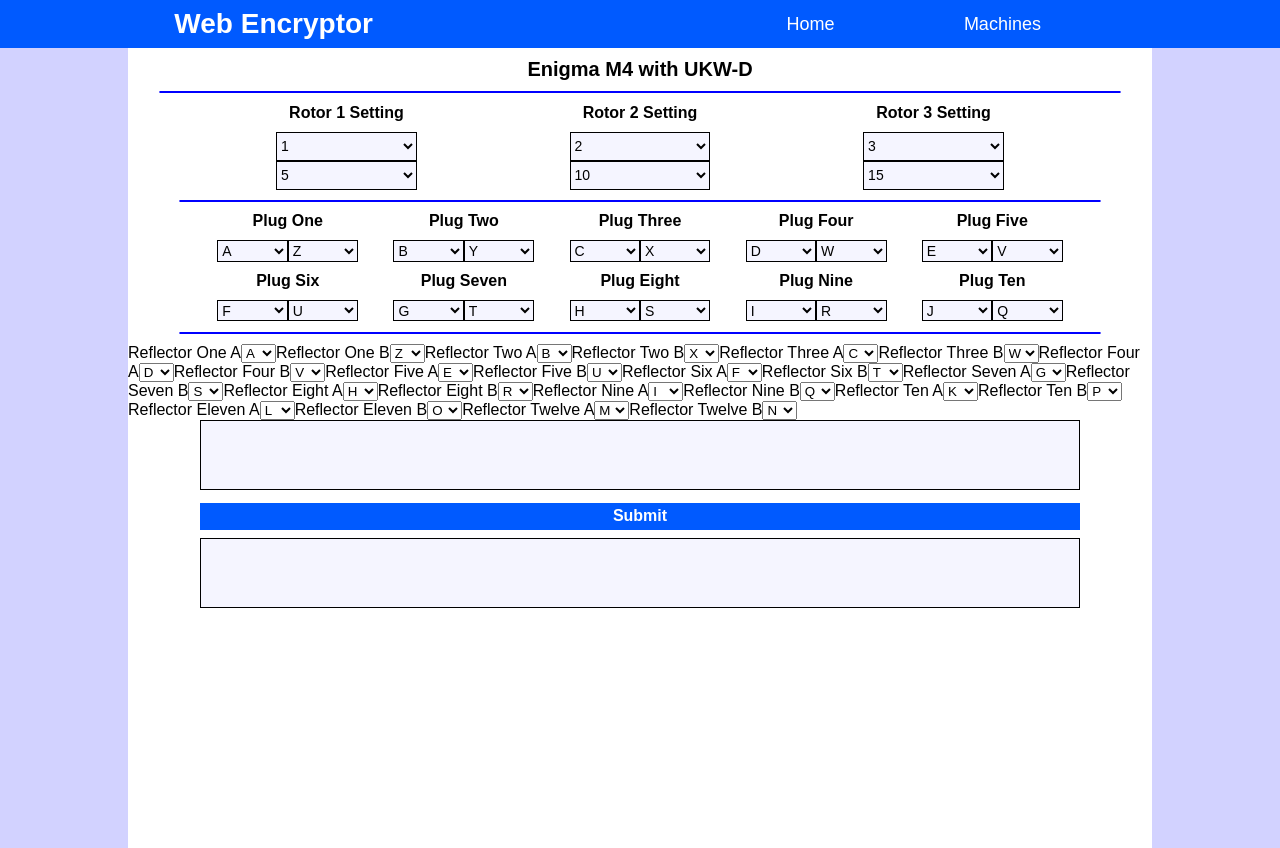
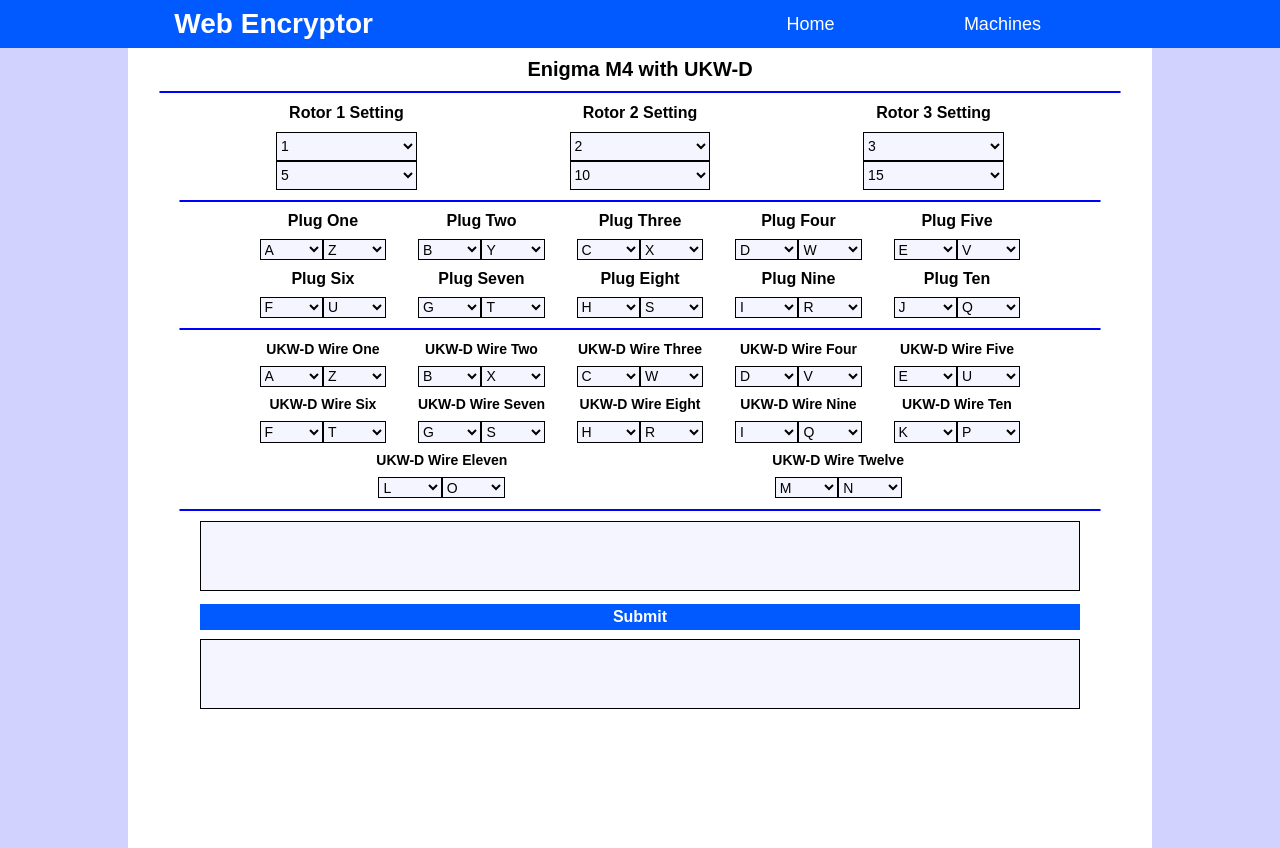
Before and after one commit to GabrielIDSM/Web-Encryptor, a React (Create React App) app: page /enigmam4ukwd in a window 1280 px wide. Built offline with nearby package versions, Linux system fonts and the light colour scheme.

Commit message:
Home page modified

```diff
--- a/src/App.css
+++ b/src/App.css
@@ -30,20 +30,6 @@
   left: 10%;
 }
 
-.MainLabel{
-  padding-top: 4%;
-  font-size: 40px;
-  text-align: center;
-}
-
-.NameLabel{
-  font-size: 32px;
-  text-align: right;
-  padding-right: 10%;
-  padding-top: 1%;
-  padding-bottom: 4%;
-}
-
 .Lines{
   width: 94%;
   margin: auto;
@@ -73,9 +59,7 @@
 .Description{
   font-size: 20px;
   text-align: justify;
-  margin-top: 3%;
-  margin-left: 5%;
-  margin-right: 5%;
+  margin: 1% 5% 1% 5%;
 }
 
 .MachinesList{
@@ -308,7 +292,6 @@
   width: 16%;
 }
 
-
 .FivePlugsDiv select{
   width: 50%;
   font-size: 14px;
@@ -316,3 +299,33 @@
   background-color: rgb(245, 245, 255);
   border: 1px solid;
 }
+
+.UKWDFivePlugsTitle{
+  margin: 1% 5% 0% 5%;
+  padding: 0% 2% 0% 2%;
+  font-size: 14px;
+  font-weight: bolder;
+  display: flex;
+  justify-content: space-around;
+  align-items: center;
+}
+
+.PlugboardFull{
+  margin: 1% 3% 0% 3%;
+  padding: 0% 2% 0% 2%;
+}
+
+.UKWD{
+  margin: 1% 3% 0% 3%;
+  padding: 0% 2% 0% 2%;
+}
+
+.PlugboardFull label{
+  width: 16%;
+  text-align: center;
+}
+
+.UKWD label{
+  width: 20%;
+  text-align: center;
+}
--- a/src/EnigmaM4UKWD.js
+++ b/src/EnigmaM4UKWD.js
@@ -15,50 +15,50 @@ class EnigmaM4UKWD extends Component {
         rotorOneWheelSet: 5,
         rotorTwoWheelSet: 10,
         rotorThreeWheelSet: 15,
-        plugOneA : 0,
-        plugOneB : 25,
-        plugTwoA : 1,
-        plugTwoB : 24,
-        plugThreeA : 2,
-        plugThreeB : 23,
-        plugFourA : 3,
-        plugFourB : 22,
-        plugFiveA : 4,
-        plugFiveB : 21,
-        plugSixA : 5,
-        plugSixB : 20,
-        plugSevenA : 6,
-        plugSevenB : 19,
-        plugEightA : 7,
-        plugEightB : 18,
-        plugNineA : 8,
-        plugNineB : 17,
-        plugTenA : 9,
-        plugTenB : 16,
-        reflectorOneA : 0,
-        reflectorOneB : 23,
-        reflectorTwoA : 1,
-        reflectorTwoB : 22,
-        reflectorThreeA : 2,
-        reflectorThreeB : 21,
-        reflectorFourA : 3,
-        reflectorFourB : 20,
-        reflectorFiveA : 4,
-        reflectorFiveB : 19,
-        reflectorSixA : 5,
-        reflectorSixB : 18,
-        reflectorSevenA : 6,
-        reflectorSevenB : 17,
-        reflectorEightA : 7,
-        reflectorEightB : 16,
-        reflectorNineA : 8,
-        reflectorNineB : 15,
-        reflectorTenA : 9,
-        reflectorTenB : 14,
-        reflectorElevenA : 10,
-        reflectorElevenB : 13,
-        reflectorTwelveA : 11,
-        reflectorTwelveB : 12
+        plugOneA: 0,
+        plugOneB: 25,
+        plugTwoA: 1,
+        plugTwoB: 24,
+        plugThreeA: 2,
+        plugThreeB: 23,
+        plugFourA: 3,
+        plugFourB: 22,
+        plugFiveA: 4,
+        plugFiveB: 21,
+        plugSixA: 5,
+        plugSixB: 20,
+        plugSevenA: 6,
+        plugSevenB: 19,
+        plugEightA: 7,
+        plugEightB: 18,
+        plugNineA: 8,
+        plugNineB: 17,
+        plugTenA: 9,
+        plugTenB: 16,
+        reflectorOneA: 0,
+        reflectorOneB: 23,
+        reflectorTwoA: 1,
+        reflectorTwoB: 22,
+        reflectorThreeA: 2,
+        reflectorThreeB: 21,
+        reflectorFourA: 3,
+        reflectorFourB: 20,
+        reflectorFiveA: 4,
+        reflectorFiveB: 19,
+        reflectorSixA: 5,
+        reflectorSixB: 18,
+        reflectorSevenA: 6,
+        reflectorSevenB: 17,
+        reflectorEightA: 7,
+        reflectorEightB: 16,
+        reflectorNineA: 8,
+        reflectorNineB: 15,
+        reflectorTenA: 9,
+        reflectorTenB: 14,
+        reflectorElevenA: 10,
+        reflectorElevenB: 13,
+        reflectorTwelveA: 11,
+        reflectorTwelveB: 12
       },
       responseMessage: ''
     }
@@ -1289,7 +1289,15 @@ class EnigmaM4UKWD extends Component {
           </div>
           <hr className="LinesInternal" />
           <div className="UKWD">
-          <label>Reflector One A</label>
+            <div className="UKWDFivePlugsTitle">
+              <label>UKW-D Wire One</label>
+              <label>UKW-D Wire Two</label>
+              <label>UKW-D Wire Three</label>
+              <label>UKW-D Wire Four</label>
+              <label>UKW-D Wire Five</label>
+            </div>
+            <div className="FivePlugsDiv">
+              <div>
                 <select id="reflectorOneA" name="reflectorOneA" type="number" value={this.state.request.reflectorOneA} onChange={this.changeReflectorOneAHandler}>
                   <option value="0">A</option>
                   <option value="1">B</option>
@@ -1316,7 +1324,7 @@ class EnigmaM4UKWD extends Component {
                   <option value="22">X</option>
                   <option value="23">Z</option>
                 </select>
-            <label>Reflector One B</label>
+
                 <select id="reflectorOneB" name="reflectorOneB" type="number" value={this.state.request.reflectorOneB} onChange={this.changeReflectorOneBHandler}>
                   <option value="0">A</option>
                   <option value="1">B</option>
@@ -1343,7 +1351,8 @@ class EnigmaM4UKWD extends Component {
                   <option value="22">X</option>
                   <option value="23">Z</option>
                 </select>
-            <label>Reflector Two A</label>
+              </div>
+              <div>
                 <select id="reflectorTwoA" name="reflectorTwoA" type="number" value={this.state.request.reflectorTwoA} onChange={this.changeReflectorTwoAHandler}>
                   <option value="0">A</option>
                   <option value="1">B</option>
@@ -1370,7 +1379,7 @@ class EnigmaM4UKWD extends Component {
                   <option value="22">X</option>
                   <option value="23">Z</option>
                 </select>
-            <label>Reflector Two B</label>
+
                 <select id="reflectorTwoB" name="reflectorTwoB" type="number" value={this.state.request.reflectorTwoB} onChange={this.changeReflectorTwoBHandler}>
                   <option value="0">A</option>
                   <option value="1">B</option>
@@ -1397,7 +1406,8 @@ class EnigmaM4UKWD extends Component {
                   <option value="22">X</option>
                   <option value="23">Z</option>
                 </select>
-            <label>Reflector Three A</label>
+              </div>
+              <div>
                 <select id="reflectorThreeA" name="reflectorThreeA" type="number" value={this.state.request.reflectorThreeA} onChange={this.changeReflectorThreeAHandler}>
                   <option value="0">A</option>
                   <option value="1">B</option>
@@ -1424,7 +1434,7 @@ class EnigmaM4UKWD extends Component {
                   <option value="22">X</option>
                   <option value="23">Z</option>
                 </select>
-            <label>Reflector Three B</label>
+
                 <select id="reflectorThreeB" name="reflectorThreeB" type="number" value={this.state.request.reflectorThreeB} onChange={this.changeReflectorThreeBHandler}>
                   <option value="0">A</option>
                   <option value="1">B</option>
@@ -1451,7 +1461,8 @@ class EnigmaM4UKWD extends Component {
                   <option value="22">X</option>
                   <option value="23">Z</option>
                 </select>
-            <label>Reflector Four A</label>
+              </div>
+              <div>
                 <select id="reflectorFourA" name="reflectorFourA" type="number" value={this.state.request.reflectorFourA} onChange={this.changeReflectorFourAHandler}>
                   <option value="0">A</option>
                   <option value="1">B</option>
@@ -1478,7 +1489,7 @@ class EnigmaM4UKWD extends Component {
                   <option value="22">X</option>
                   <option value="23">Z</option>
                 </select>
-            <label>Reflector Four B</label>
+
                 <select id="reflectorFourB" name="reflectorFourB" type="number" value={this.state.request.reflectorFourB} onChange={this.changeReflectorFourBHandler}>
                   <option value="0">A</option>
                   <option value="1">B</option>
@@ -1505,7 +1516,8 @@ class EnigmaM4UKWD extends Component {
                   <option value="22">X</option>
                   <option value="23">Z</option>
                 </select>
-            <label>Reflector Five A</label>
+              </div>
+              <div>
                 <select id="reflectorFiveA" name="reflectorFiveA" type="number" value={this.state.request.reflectorFiveA} onChange={this.changeReflectorFiveAHandler}>
                   <option value="0">A</option>
                   <option value="1">B</option>
@@ -1532,7 +1544,7 @@ class EnigmaM4UKWD extends Component {
                   <option value="22">X</option>
                   <option value="23">Z</option>
                 </select>
-            <label>Reflector Five B</label>
+
                 <select id="reflectorFiveB" name="reflectorFiveB" type="number" value={this.state.request.reflectorFiveB} onChange={this.changeReflectorFiveBHandler}>
                   <option value="0">A</option>
                   <option value="1">B</option>
@@ -1559,7 +1571,18 @@ class EnigmaM4UKWD extends Component {
                   <option value="22">X</option>
                   <option value="23">Z</option>
                 </select>
-            <label>Reflector Six A</label>
+              </div>
+
+            </div>
+            <div className="UKWDFivePlugsTitle">
+              <label>UKW-D Wire Six</label>
+              <label>UKW-D Wire Seven</label>
+              <label>UKW-D Wire Eight</label>
+              <label>UKW-D Wire Nine</label>
+              <label>UKW-D Wire Ten</label>
+            </div>
+            <div className="FivePlugsDiv">
+              <div>
                 <select id="reflectorSixA" name="reflectorSixA" type="number" value={this.state.request.reflectorSixA} onChange={this.changeReflectorSixAHandler}>
                   <option value="0">A</option>
                   <option value="1">B</option>
@@ -1586,7 +1609,7 @@ class EnigmaM4UKWD extends Component {
                   <option value="22">X</option>
                   <option value="23">Z</option>
                 </select>
-            <label>Reflector Six B</label>
+
                 <select id="reflectorSixB" name="reflectorSixB" type="number" value={this.state.request.reflectorSixB} onChange={this.changeReflectorSixBHandler}>
                   <option value="0">A</option>
                   <option value="1">B</option>
@@ -1613,7 +1636,8 @@ class EnigmaM4UKWD extends Component {
                   <option value="22">X</option>
                   <option value="23">Z</option>
                 </select>
-            <label>Reflector Seven A</label>
+              </div>
+              <div>
                 <select id="reflectorSevenA" name="reflectorSevenA" type="number" value={this.state.request.reflectorSevenA} onChange={this.changeReflectorSevenAHandler}>
                   <option value="0">A</option>
                   <option value="1">B</option>
@@ -1640,7 +1664,7 @@ class EnigmaM4UKWD extends Component {
                   <option value="22">X</option>
                   <option value="23">Z</option>
                 </select>
-            <label>Reflector Seven B</label>
+
                 <select id="reflectorSevenB" name="reflectorSevenB" type="number" value={this.state.request.reflectorSevenB} onChange={this.changeReflectorSevenBHandler}>
                   <option value="0">A</option>
                   <option value="1">B</option>
@@ -1667,7 +1691,8 @@ class EnigmaM4UKWD extends Component {
                   <option value="22">X</option>
                   <option value="23">Z</option>
                 </select>
-            <label>Reflector Eight A</label>
+              </div>
+              <div>
                 <select id="reflectorEightA" name="reflectorEightA" type="number" value={this.state.request.reflectorEightA} onChange={this.changeReflectorEightAHandler}>
                   <option value="0">A</option>
                   <option value="1">B</option>
@@ -1694,7 +1719,7 @@ class EnigmaM4UKWD extends Component {
                   <option value="22">X</option>
                   <option value="23">Z</option>
                 </select>
-            <label>Reflector Eight B</label>
+
                 <select id="reflectorEightB" name="reflectorEightB" type="number" value={this.state.request.reflectorEightB} onChange={this.changeReflectorEightBHandler}>
                   <option value="0">A</option>
                   <option value="1">B</option>
@@ -1721,7 +1746,8 @@ class EnigmaM4UKWD extends Component {
                   <option value="22">X</option>
                   <option value="23">Z</option>
                 </select>
-            <label>Reflector Nine A</label>
+              </div>
+              <div>
                 <select id="reflectorNineA" name="reflectorNineA" type="number" value={this.state.request.reflectorNineA} onChange={this.changeReflectorNineAHandler}>
                   <option value="0">A</option>
                   <option value="1">B</option>
@@ -1748,7 +1774,7 @@ class EnigmaM4UKWD extends Component {
                   <option value="22">X</option>
                   <option value="23">Z</option>
                 </select>
-            <label>Reflector Nine B</label>
+
                 <select id="reflectorNineB" name="reflectorNineB" type="number" value={this.state.request.reflectorNineB} onChange={this.changeReflectorNineBHandler}>
                   <option value="0">A</option>
                   <option value="1">B</option>
@@ -1775,7 +1801,8 @@ class EnigmaM4UKWD extends Component {
                   <option value="22">X</option>
                   <option value="23">Z</option>
                 </select>
-            <label>Reflector Ten A</label>
+              </div>
+              <div>
                 <select id="reflectorTenA" name="reflectorTenA" type="number" value={this.state.request.reflectorTenA} onChange={this.changeReflectorTenAHandler}>
                   <option value="0">A</option>
                   <option value="1">B</option>
@@ -1802,7 +1829,7 @@ class EnigmaM4UKWD extends Component {
                   <option value="22">X</option>
                   <option value="23">Z</option>
                 </select>
-            <label>Reflector Ten B</label>
+
                 <select id="reflectorTenB" name="reflectorTenB" type="number" value={this.state.request.reflectorTenB} onChange={this.changeReflectorTenBHandler}>
                   <option value="0">A</option>
                   <option value="1">B</option>
@@ -1829,7 +1856,14 @@ class EnigmaM4UKWD extends Component {
                   <option value="22">X</option>
                   <option value="23">Z</option>
                 </select>
-            <label>Reflector Eleven A</label>
+              </div>
+            </div>
+            <div className="UKWDFivePlugsTitle">
+              <label>UKW-D Wire Eleven</label>
+              <label>UKW-D Wire Twelve</label>
+            </div>
+            <div className="FivePlugsDiv">
+              <div>
                 <select id="reflectorElevenA" name="reflectorElevenA" type="number" value={this.state.request.reflectorElevenA} onChange={this.changeReflectorElevenAHandler}>
                   <option value="0">A</option>
                   <option value="1">B</option>
@@ -1856,7 +1890,7 @@ class EnigmaM4UKWD extends Component {
                   <option value="22">X</option>
                   <option value="23">Z</option>
                 </select>
-            <label>Reflector Eleven B</label>
+
                 <select id="reflectorElevenB" name="reflectorElevenB" type="number" value={this.state.request.reflectorElevenB} onChange={this.changeReflectorElevenBHandler}>
                   <option value="0">A</option>
                   <option value="1">B</option>
@@ -1883,7 +1917,8 @@ class EnigmaM4UKWD extends Component {
                   <option value="22">X</option>
                   <option value="23">Z</option>
                 </select>
-            <label>Reflector Twelve A</label>
+              </div>
+              <div>
                 <select id="reflectorTwelveA" name="reflectorTwelveA" type="number" value={this.state.request.reflectorTwelveA} onChange={this.changeReflectorTwelveAHandler}>
                   <option value="0">A</option>
                   <option value="1">B</option>
@@ -1910,7 +1945,7 @@ class EnigmaM4UKWD extends Component {
                   <option value="22">X</option>
                   <option value="23">Z</option>
                 </select>
-            <label>Reflector Twelve B</label>
+
                 <select id="reflectorTwelveB" name="reflectorTwelveB" type="number" value={this.state.request.reflectorTwelveB} onChange={this.changeReflectorTwelveBHandler}>
                   <option value="0">A</option>
                   <option value="1">B</option>
@@ -1938,6 +1973,9 @@ class EnigmaM4UKWD extends Component {
                   <option value="23">Z</option>
                 </select>
               </div>
+            </div>
+          </div>
+          <hr className="LinesInternal" />
           <div className="MessageRequestResponse">
             <textarea rows="4" cols="50" name="message" value={this.state.request.message} onChange={this.changeMessageHandler}></textarea>
             <br></br><button type="submit" onClick={this.submitHandler}>Submit</button><br></br>
--- a/src/Home.js
+++ b/src/Home.js
@@ -4,9 +4,6 @@ import './App.css';
 function Home() {
     return(
         <div className="Home">
-            <p className="MainLabel">“Those who can imagine anything, can create the impossible.” </p>
-            <p className="NameLabel">- Alan Turing</p>
-            <hr className="Lines"/>
             <p className="TextLines">Welcome to Web Encryptor!</p>
             <hr className="Lines"/>
             <p className="Description">The <b>Web Encryptor</b> is a project developed to teach about the Enigma machines and encryption. The project has 7 machines available and 15 ways to use them. Go ahead, enjoy!</p>
```
Lines whose indentation alone changed are shown as unchanged.
